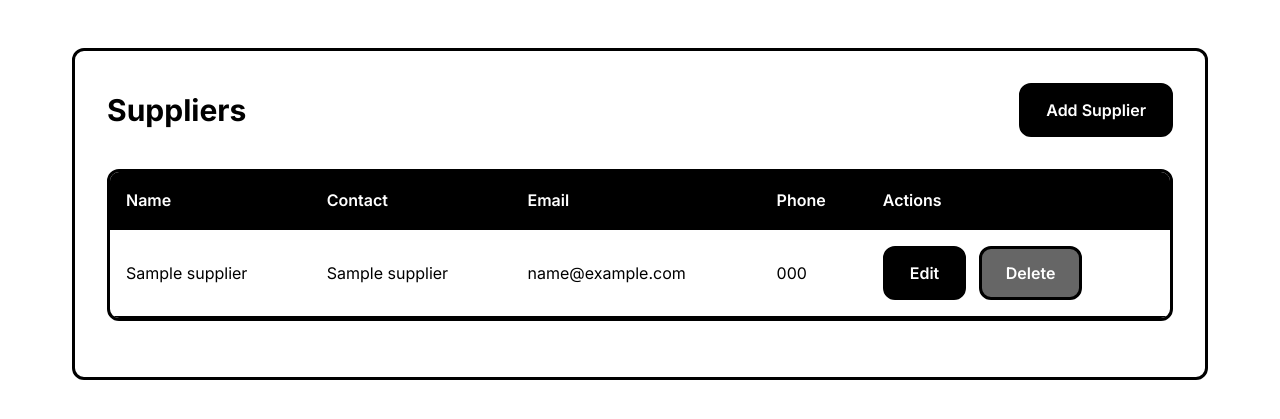
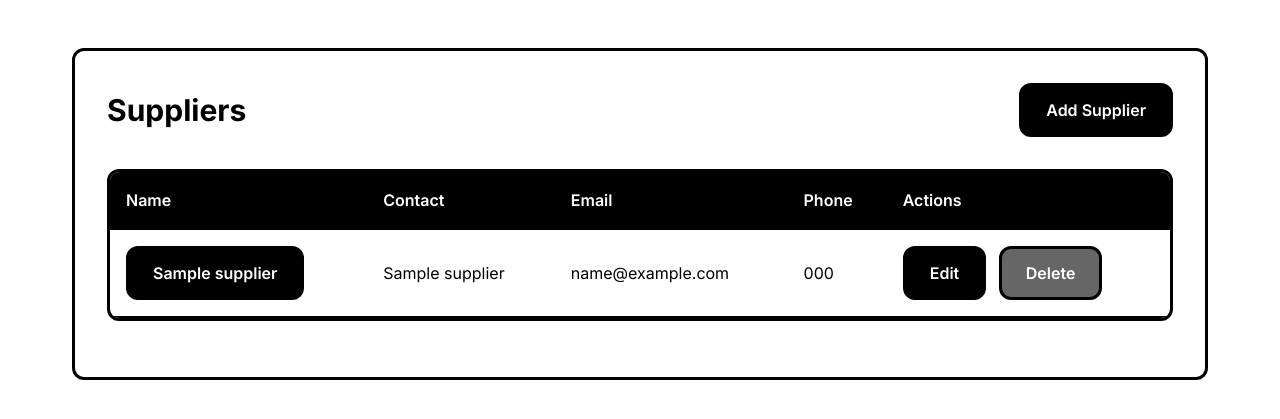
Before and after one commit to vkaushikp/Inventory_management, a Django app: page /suppliers/ in a window 1280 px wide. Shown: the part 104-523 px from the top of the page. Run offline with Django 5.2, Linux system fonts and the light colour scheme; tables that the repository leaves empty hold one stand-in row (values such as "Sample post").

Commit message:
Updated neccessary

```diff
--- a/inventory/templates/inventory/suppliers.html
+++ b/inventory/templates/inventory/suppliers.html
@@ -22,7 +22,7 @@
 		<tbody>
 			{% for supplier in object_list %}
 			<tr>
-				<td>{{ supplier.name }}</td>
+				<td><a href="{% url 'supplier_detail' supplier.pk %}" class="btn">{{ supplier.name }}</a></td>
 				<td>{{ supplier.contact_name }}</td>
 				<td>{{ supplier.email }}</td>
 				<td>{{ supplier.phone }}</td>
--- a/requirements.txt
+++ b/requirements.txt
@@ -0,0 +1,2 @@
+Django>=5.1.4
+djangorestframework>=3.14.0
```
Also changed, not shown: 1 other file.
